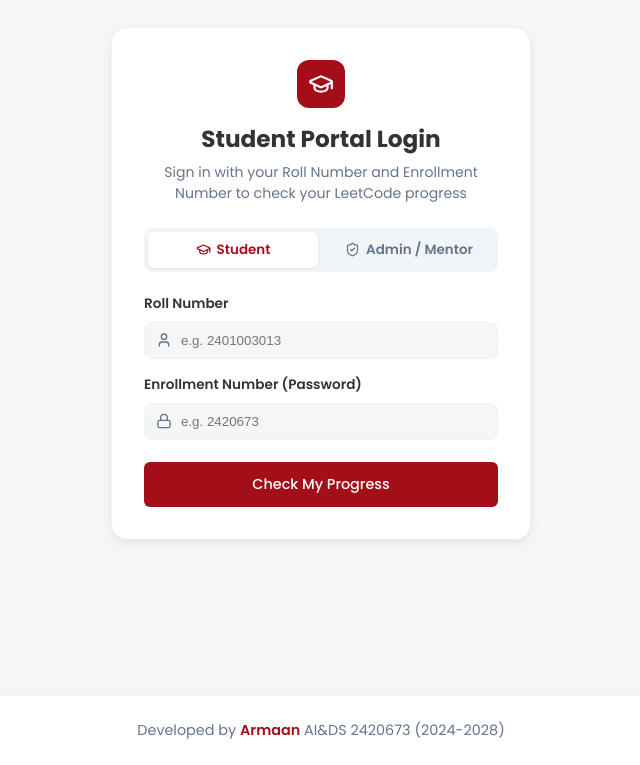
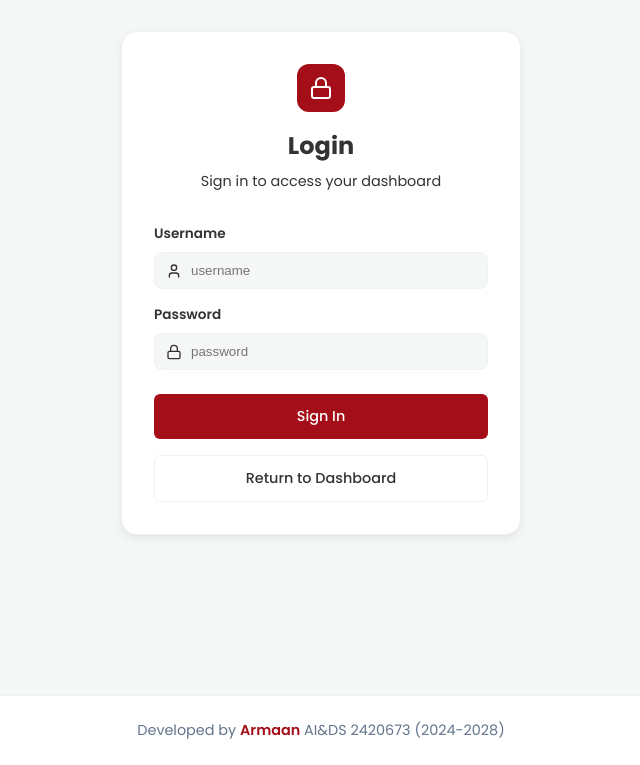
Before and after one commit to armaan002609/leetcode-tracker, a Next.js app: page /login in a window 1280 px wide. Shown: the part 105-870 px from the top of the page, without its empty margins (319-959 px from the left). Built offline with nearby package versions, Linux system fonts and the light colour scheme.

Commit message:
ui: restore original unified login page while preserving automatic student redirect

```diff
--- a/src/app/login/page.tsx
+++ b/src/app/login/page.tsx
@@ -3,10 +3,9 @@
 import { signIn, getSession } from "next-auth/react";
 import { useState } from "react";
 import { useRouter } from "next/navigation";
-import { Lock, User, Loader2, GraduationCap, ShieldCheck } from "lucide-react";
+import { Lock, User, Loader2 } from "lucide-react";
 
 export default function LoginPage() {
-  const [loginMode, setLoginMode] = useState<"student" | "staff">("student");
   const [username, setUsername] = useState("");
   const [password, setPassword] = useState("");
   const [error, setError] = useState("");
@@ -25,11 +24,7 @@ export default function LoginPage() {
     });
 
     if (res?.error) {
-      setError(
-        loginMode === "student"
-          ? "Invalid Roll Number or Enrollment Number"
-          : "Invalid username or password"
-      );
+      setError("Invalid username or password");
       setLoading(false);
     } else {
       const updatedSession = await getSession();
@@ -44,86 +39,26 @@ export default function LoginPage() {
   };
 
   return (
-    <div style={{ minHeight: '100vh', display: 'flex', alignItems: 'center', justifyContent: 'center', background: 'var(--background)', padding: '16px' }}>
-      <div className="dashboard-card" style={{ maxWidth: '420px', width: '100%', padding: '32px' }}>
-        <div style={{ textAlign: 'center', marginBottom: '24px' }}>
-          <div style={{ width: 48, height: 48, background: 'var(--primary)', color: 'white', borderRadius: '12px', display: 'flex', alignItems: 'center', justifyContent: 'center', margin: '0 auto 14px' }}>
-            {loginMode === "student" ? <GraduationCap size={26} /> : <Lock size={24} />}
+    <div style={{ minHeight: '100vh', display: 'flex', alignItems: 'center', justifyContent: 'center', background: 'var(--background)' }}>
+      <div className="dashboard-card" style={{ maxWidth: '400px', width: '100%', padding: '32px' }}>
+        <div style={{ textAlign: 'center', marginBottom: '32px' }}>
+          <div style={{ width: 48, height: 48, background: 'var(--primary)', color: 'white', borderRadius: '12px', display: 'flex', alignItems: 'center', justifyContent: 'center', margin: '0 auto 16px' }}>
+            <Lock size={24} />
           </div>
-          <h1 style={{ fontSize: '1.45rem', fontWeight: 700, margin: 0, color: 'var(--foreground)' }}>
-            {loginMode === "student" ? "Student Portal Login" : "Admin / Mentor Login"}
-          </h1>
-          <p style={{ color: 'var(--muted)', fontSize: '0.88rem', marginTop: 6 }}>
-            {loginMode === "student"
-              ? "Sign in with your Roll Number and Enrollment Number to check your LeetCode progress"
-              : "Sign in to access the tracker dashboard"}
-          </p>
-        </div>
-
-        {/* Mode Switcher */}
-        <div style={{ display: 'grid', gridTemplateColumns: '1fr 1fr', gap: '6px', background: '#f1f5f9', padding: '4px', borderRadius: '8px', marginBottom: '22px' }}>
-          <button
-            type="button"
-            onClick={() => {
-              setLoginMode("student");
-              setError("");
-            }}
-            style={{
-              display: 'flex',
-              alignItems: 'center',
-              justifyContent: 'center',
-              gap: '6px',
-              padding: '8px 10px',
-              borderRadius: '6px',
-              fontSize: '0.84rem',
-              fontWeight: 600,
-              cursor: 'pointer',
-              border: 'none',
-              background: loginMode === "student" ? 'white' : 'transparent',
-              color: loginMode === "student" ? 'var(--primary)' : 'var(--muted)',
-              boxShadow: loginMode === "student" ? '0 1px 3px rgba(0,0,0,0.08)' : 'none',
-            }}
-          >
-            <GraduationCap size={15} /> Student
-          </button>
-          <button
-            type="button"
-            onClick={() => {
-              setLoginMode("staff");
-              setError("");
-            }}
-            style={{
-              display: 'flex',
-              alignItems: 'center',
-              justifyContent: 'center',
-              gap: '6px',
-              padding: '8px 10px',
-              borderRadius: '6px',
-              fontSize: '0.84rem',
-              fontWeight: 600,
-              cursor: 'pointer',
-              border: 'none',
-              background: loginMode === "staff" ? 'white' : 'transparent',
-              color: loginMode === "staff" ? 'var(--primary)' : 'var(--muted)',
-              boxShadow: loginMode === "staff" ? '0 1px 3px rgba(0,0,0,0.08)' : 'none',
-            }}
-          >
-            <ShieldCheck size={15} /> Admin / Mentor
-          </button>
+          <h1 style={{ fontSize: '1.5rem', fontWeight: 700, margin: 0, color: 'var(--text)' }}>Login</h1>
+          <p style={{ color: 'var(--text-muted)', fontSize: '0.9rem', marginTop: 8 }}>Sign in to access your dashboard</p>
         </div>
 
         <form onSubmit={handleSubmit} style={{ display: 'flex', flexDirection: 'column', gap: '16px' }}>
           <div>
-            <label style={{ display: 'block', marginBottom: '8px', fontSize: '0.85rem', fontWeight: 600 }}>
-              {loginMode === "student" ? "Roll Number" : "Username"}
-            </label>
+            <label style={{ display: 'block', marginBottom: '8px', fontSize: '0.85rem', fontWeight: 600 }}>Username</label>
             <div style={{ position: 'relative' }}>
-              <User size={16} style={{ position: 'absolute', left: 12, top: '50%', transform: 'translateY(-50%)', color: 'var(--muted)' }} />
+              <User size={16} style={{ position: 'absolute', left: 12, top: '50%', transform: 'translateY(-50%)', color: 'var(--text-muted)' }} />
               <input
                 type="text"
                 value={username}
                 onChange={(e) => setUsername(e.target.value)}
-                placeholder={loginMode === "student" ? "e.g. 2401003013" : "username"}
+                placeholder="username"
                 style={{ width: '100%', padding: '10px 10px 10px 36px', borderRadius: '8px', border: '1px solid var(--surface-border)', background: 'var(--background)' }}
                 required
               />
@@ -131,41 +66,42 @@ export default function LoginPage() {
           </div>
 
           <div>
-            <label style={{ display: 'block', marginBottom: '8px', fontSize: '0.85rem', fontWeight: 600 }}>
-              {loginMode === "student" ? "Enrollment Number (Password)" : "Password"}
-            </label>
+            <label style={{ display: 'block', marginBottom: '8px', fontSize: '0.85rem', fontWeight: 600 }}>Password</label>
             <div style={{ position: 'relative' }}>
-              <Lock size={16} style={{ position: 'absolute', left: 12, top: '50%', transform: 'translateY(-50%)', color: 'var(--muted)' }} />
+              <Lock size={16} style={{ position: 'absolute', left: 12, top: '50%', transform: 'translateY(-50%)', color: 'var(--text-muted)' }} />
               <input
                 type="password"
                 value={password}
                 onChange={(e) => setPassword(e.target.value)}
-                placeholder={loginMode === "student" ? "e.g. 2420673" : "password"}
+                placeholder="password"
                 style={{ width: '100%', padding: '10px 10px 10px 36px', borderRadius: '8px', border: '1px solid var(--surface-border)', background: 'var(--background)' }}
                 required
               />
             </div>
           </div>
 
-          {error && (
-            <div style={{ color: '#ef4444', fontSize: '0.85rem', background: '#fef2f2', padding: '8px 12px', borderRadius: '6px', border: '1px solid #fecaca' }}>
-              {error}
-            </div>
-          )}
+          {error && <div style={{ color: '#ef4444', fontSize: '0.85rem', background: '#fef2f2', padding: '8px 12px', borderRadius: '6px', border: '1px solid #fecaca' }}>{error}</div>}
 
           <button
             type="submit"
             className="btn btn-primary"
             disabled={loading}
-            style={{ width: '100%', padding: '12px', marginTop: '6px' }}
+            style={{ width: '100%', padding: '12px', marginTop: '8px' }}
           >
             {loading ? (
               <span style={{ display: 'flex', alignItems: 'center', gap: '8px', justifyContent: 'center' }}>
                 <Loader2 size={18} className="animate-spin" /> Signing in...
               </span>
-            ) : (
-              loginMode === "student" ? "Check My Progress" : "Sign In"
-            )}
+            ) : 'Sign In'}
+          </button>
+
+          <button
+            type="button"
+            onClick={() => router.push('/')}
+            className="btn btn-outline"
+            style={{ width: '100%', padding: '12px' }}
+          >
+            Return to Dashboard
           </button>
         </form>
       </div>
```
